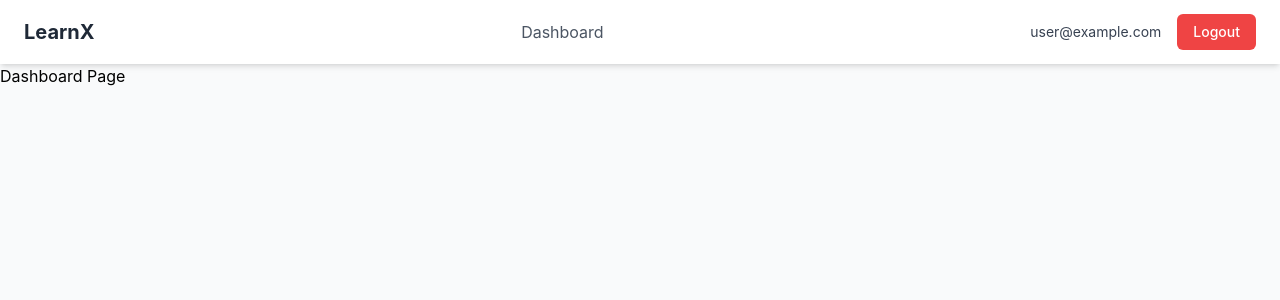
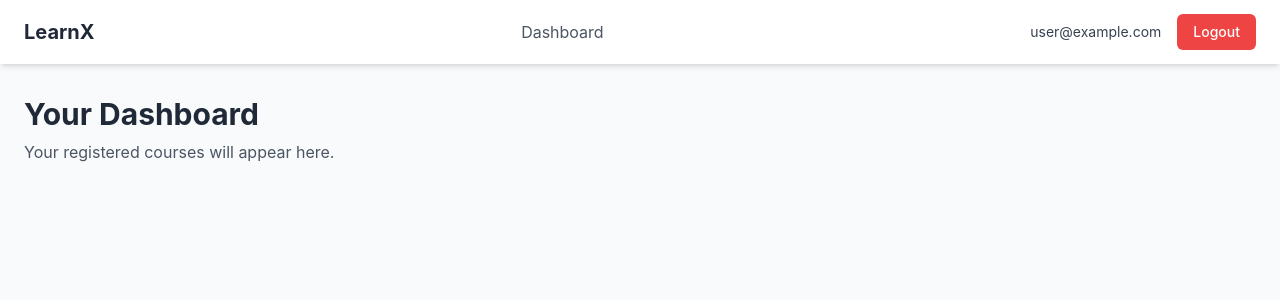
Before and after one commit to sanchitachaurasia/Learning-Website-with-Clickstream, a React (Create React App) app in the folder client/: page /dashboard in a window 1280 px wide. Shown: the top 300 px of the page. Built offline with nearby package versions, Linux system fonts and the light colour scheme; no server answers; sample sign-in values are in the browser's storage.

Commit message:
feat: Create main Layout component for consistent page structure

```diff
--- /dev/null
+++ b/client/src/components/Layout.js
@@ -0,0 +1,9 @@
+import React from 'react';
+
+export default function Layout({ children }) {
+  return (
+    <main className="container mx-auto px-6 py-8">
+      {children}
+    </main>
+  );
+}
--- a/client/src/pages/Dashboard.js
+++ b/client/src/pages/Dashboard.js
@@ -1,5 +1,11 @@
 import React from 'react';
+import Layout from '../components/Layout';
 
 export default function Dashboard() {
-  return <div>Dashboard Page</div>;
+  return (
+    <Layout>
+      <h1 className="text-3xl font-bold text-gray-800">Your Dashboard</h1>
+      <p className="mt-2 text-gray-600">Your registered courses will appear here.</p>
+    </Layout>
+  );
 }
```
